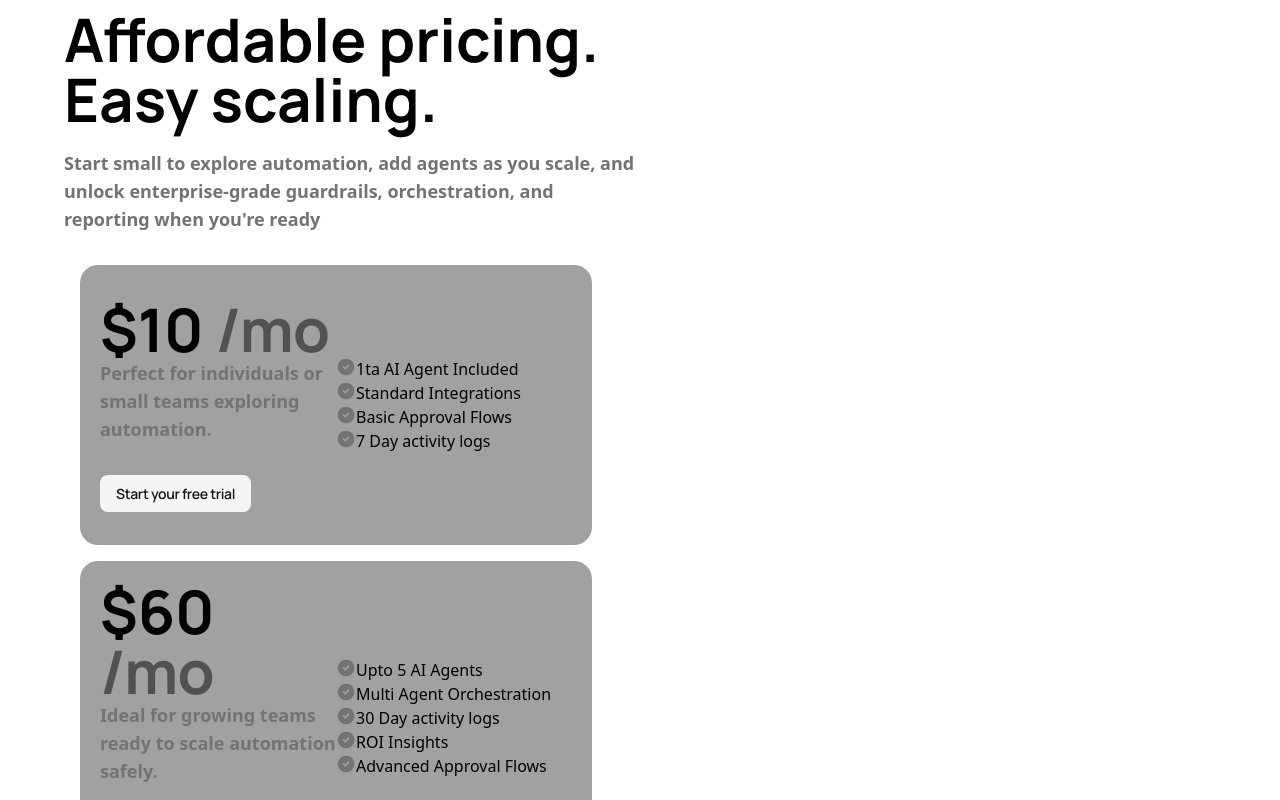
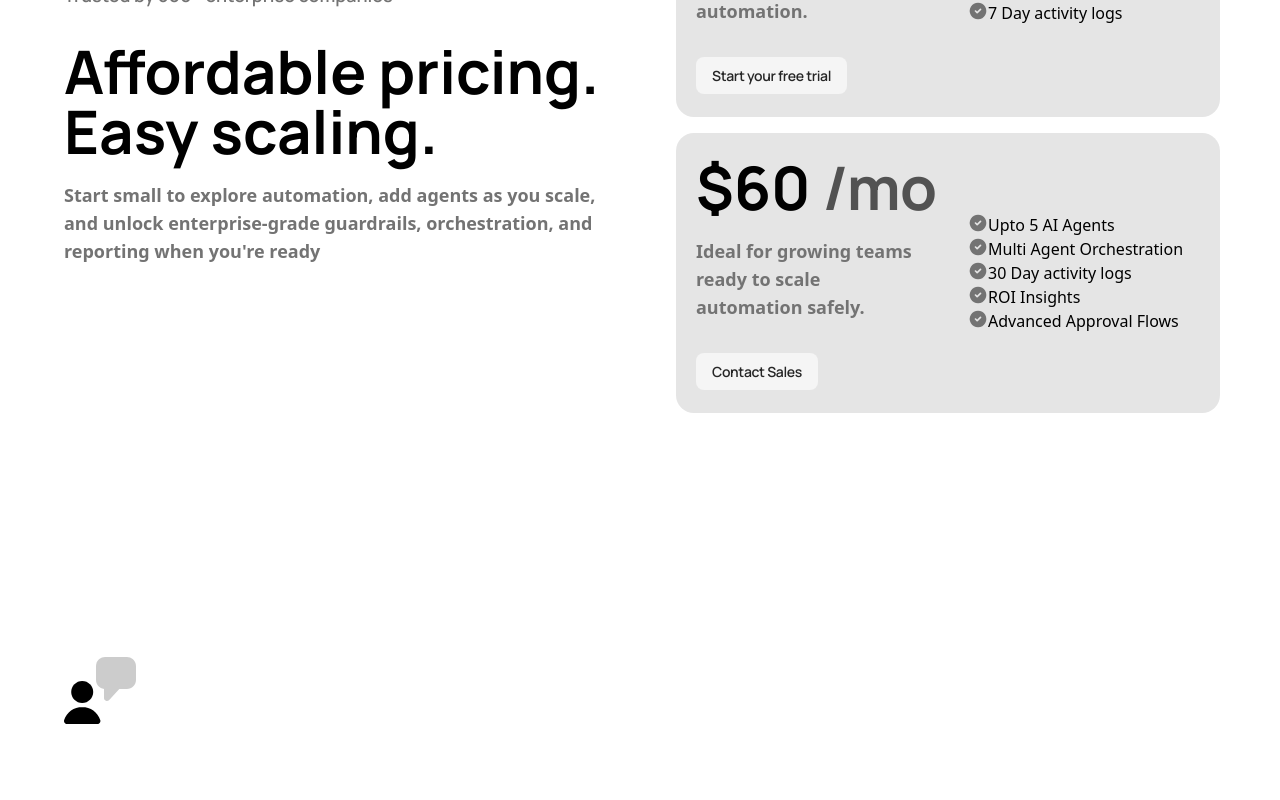
Before and after one commit to shogun444/Template, a Next.js app: page / in a window 1280 px wide. Shown: the part 2640-3440 px from the top of the page. Built offline with nearby package versions, Linux system fonts and the light colour scheme.

Commit message:
made changes in the pricing and made it almost identical

```diff
--- a/app/components/Hero/Faqs.tsx
+++ b/app/components/Hero/Faqs.tsx
@@ -3,6 +3,7 @@ import { cn } from "@/lib/utils";
 export default function FAQS() {
   return (
     <>
+
       <Background>
         <Questions>What is Agenforce AI?</Questions>
         <Answers>
--- a/app/components/Hero/Pricing.tsx
+++ b/app/components/Hero/Pricing.tsx
@@ -1,7 +1,7 @@
 import Button from "../ui/button"
 
 export default function PricingCard({children ,  className} : {children : React.ReactNode, className ? : string}){
-  return <div className="bg-neutral-400 m-4 grid items-center justify-center p-5 grid-cols-2 dark:bg-neutral-700 h-70 w-lg rounded-2xl">
+  return <div className="bg-neutral-200 m-4 grid items-center justify-center p-5 grid-cols-2 dark:bg-neutral-800 h-70 w-136 rounded-2xl">
   {children}
   </div>
 }
@@ -9,14 +9,15 @@ export default function PricingCard({children ,  className} : {children : React.
 
 export function CardLeft({className , children,pricing,text} : {className ? : string , children : React.ReactNode,pricing : string,text : string}){
   return(<div className="col-span-1">
- <h1 className="max-w-4xl    text-2xl md:text-4xl lg:text-6xl font-bold font-display">{pricing} <span className="font-display text-neutral-600">/mo</span></h1>
-<h1 className="max-w-xs md:text-lg dark:text-neutral-400  text-base font-semibold text-neutral-500 mb-8  font-sans">{text}</h1>
+    <div className="flex"><h1 className="max-w-4xl    text-2xl md:text-4xl lg:text-6xl font-bold font-display">{pricing} <span className="font-display text-neutral-600">/mo</span></h1></div>
+
+<h1 className="w-58 md:text-lg pt-5 dark:text-neutral-400  text-base font-semibold text-neutral-500 mb-8  font-sans">{text}</h1>
 {children}
   </div>)
 }
 
 export function CardRight({className , children} : {className ? : string , children : React.ReactNode}){
-  return(<div className="col-span-1 flex flex-col">
+  return(<div className="col-span-1 flex flex-col font-medium pl-5">
   {children}
   </div>)
 }
--- a/app/components/Hero/hero.tsx
+++ b/app/components/Hero/hero.tsx
@@ -238,8 +238,9 @@ export default function Hero() {
           trails. Every step is visible, reviewable, and compliant.
         </SubHeading>
       </Container>
-      <Container>
-        <Header>
+      <Container className="grid grid-cols-2 gap-10">
+
+<div className="col-span-1"><Header>
           <SubHeading>Trusted by 500+ enterprise companies</SubHeading>
           Affordable pricing. <br />
           Easy scaling.
@@ -248,14 +249,15 @@ export default function Hero() {
           Start small to explore automation, add agents as you scale, and unlock
           enterprise-grade guardrails, orchestration, and reporting when you're
           ready
-        </SubHeading>
+        </SubHeading></div>
 
-        <PricingCard>
+<div className="col-span-1">
+   <PricingCard>
           <CardLeft
             pricing="$10"
             text="Perfect for individuals or small teams exploring automation."
           >
-            <Button varient="secondary">Start your free trial</Button>
+            <Button varient="pricing">Start your free trial</Button>
           </CardLeft>
           <CardRight>
             <Svg>1ta AI Agent Included</Svg>
@@ -269,7 +271,7 @@ export default function Hero() {
             pricing="$60"
             text="Ideal for growing teams ready to scale automation safely."
           >
-            <Button varient="secondary">Contact Sales</Button>
+            <Button varient="pricing">Contact Sales</Button>
           </CardLeft>
           <CardRight>
             <Svg>
@@ -283,10 +285,15 @@ export default function Hero() {
 
           </CardRight>
         </PricingCard>
+</div>
+
       </Container>
 
       <Container>
-        <Header>Frequently Asked Questions</Header>
+
+        <Header >
+          <svg width="72" className="my-17" height="72" viewBox="0 0 72 72" fill="none" xmlns="http://www.w3.org/2000/svg"><path d="M18.2031 46C24.2783 46 29.2031 41.0751 29.2031 35C29.2031 28.9249 24.2783 24 18.2031 24C12.128 24 7.20312 28.9249 7.20312 35C7.20312 41.0751 12.128 46 18.2031 46Z" fill="currentColor"></path><path d="M18.2058 50C9.97778 50 2.72178 55.248 0.149781 63.064C-0.150219 63.98 0.00578082 64.98 0.569781 65.76C1.13378 66.54 2.03778 67 2.99778 67H33.4058C34.3658 67 35.2738 66.54 35.8338 65.76C36.3938 64.98 36.5578 63.98 36.2538 63.064C33.6858 55.248 26.4338 50 18.1978 50H18.2058Z" fill="currentColor"></path><path opacity="0.2" d="M63 0H41C36.04 0 32 4.036 32 9V23C32 27.624 35.508 31.444 40 31.944V41C40 42.236 40.756 43.348 41.916 43.796C42.268 43.932 42.636 44 43 44C43.824 44 44.632 43.66 45.212 43.028L55.32 32H63C67.96 32 72 27.964 72 23V9C72 4.036 67.96 0 63 0Z" fill="currentColor"></path></svg>
+          Frequently Asked Questions</Header>
 
         <FAQS />
       </Container>
--- a/app/components/ui/button.tsx
+++ b/app/components/ui/button.tsx
@@ -3,14 +3,15 @@ import { cn } from "@/app/utils/tailwind-clsx"
 interface button  {
  className ? : string ,
   children : React.ReactNode,
-  varient : "primary" | "secondary"
+  varient : "primary" | "secondary" | "pricing"
 
 }
 
 export default function Button({className , children , varient } : button){
 const buttonVarients ={
   primary : "bg-neutral-900 text-neutral-300 hover:bg-neutral-800 shadow-button",
-  secondary : "bg-neutral-100 text-neutral-900 hover:bg-neutral-200 "
+  secondary : "bg-neutral-100 text-neutral-900 hover:bg-neutral-200 ",
+  pricing : "hover:shadow-button bg-neutral-100 text-neutral-800"
 }
   return(<button className={cn(" px-4 cursor-pointer tracking-tight py-2 rounded-md font-display text-[14px] font-semibold ", buttonVarients[varient],className)}>
     {children}
```
